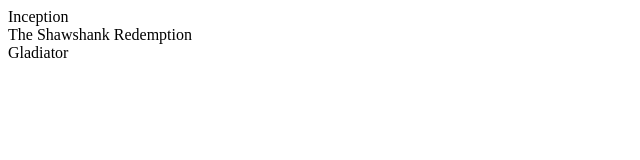
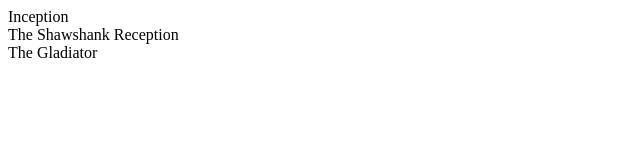
Before and after one commit to Timtam969/myFlix-client, a React (Vite) app: page / in a window 1280 px wide. Shown: the top 160 px of the page, without its empty margins (0-640 px from the left). Built offline with nearby package versions, Linux system fonts and the light colour scheme.

Commit message:
Adding State

```diff
--- a/src/components/main-view/main-view.jsx
+++ b/src/components/main-view/main-view.jsx
@@ -1,12 +1,43 @@
 import React from 'react';
 
 export class MainView extends React.Component {
+  constructor() {
+    super();
+    this.state = {
+      movies: [
+        {
+          _id: 1,
+          Title: 'Inception',
+          Description: 'desc1',
+          ImagePath: '....'
+        },
+        {
+          _id: 2,
+          Title: 'The Shawshank Reception',
+          Description: 'desc2',
+          ImagePath: '....'
+        },
+        {
+          _id: 3,
+          Title: 'The Gladiator',
+          Description: 'desc3',
+          ImagePath: '....'
+        },
+      ]
+    }
+  }
+
   render() {
+    const { movies } = this.state;
+
+    if (movies.length === 0)
+      return <div className='main-view'>The list is Empty</div>;
+
     return (
       <div className='main-view'>
-        <div>Inception</div>
-        <div>The Shawshank Redemption</div>
-        <div>Gladiator</div>
+        {movies.map(movie =>
+          <div key={movie._id}>{movie.Title}</div>
+        )}
       </div>
     );
   }
```
Also changed, not shown: 2 other files (tests, documents, lock files or other folders).
